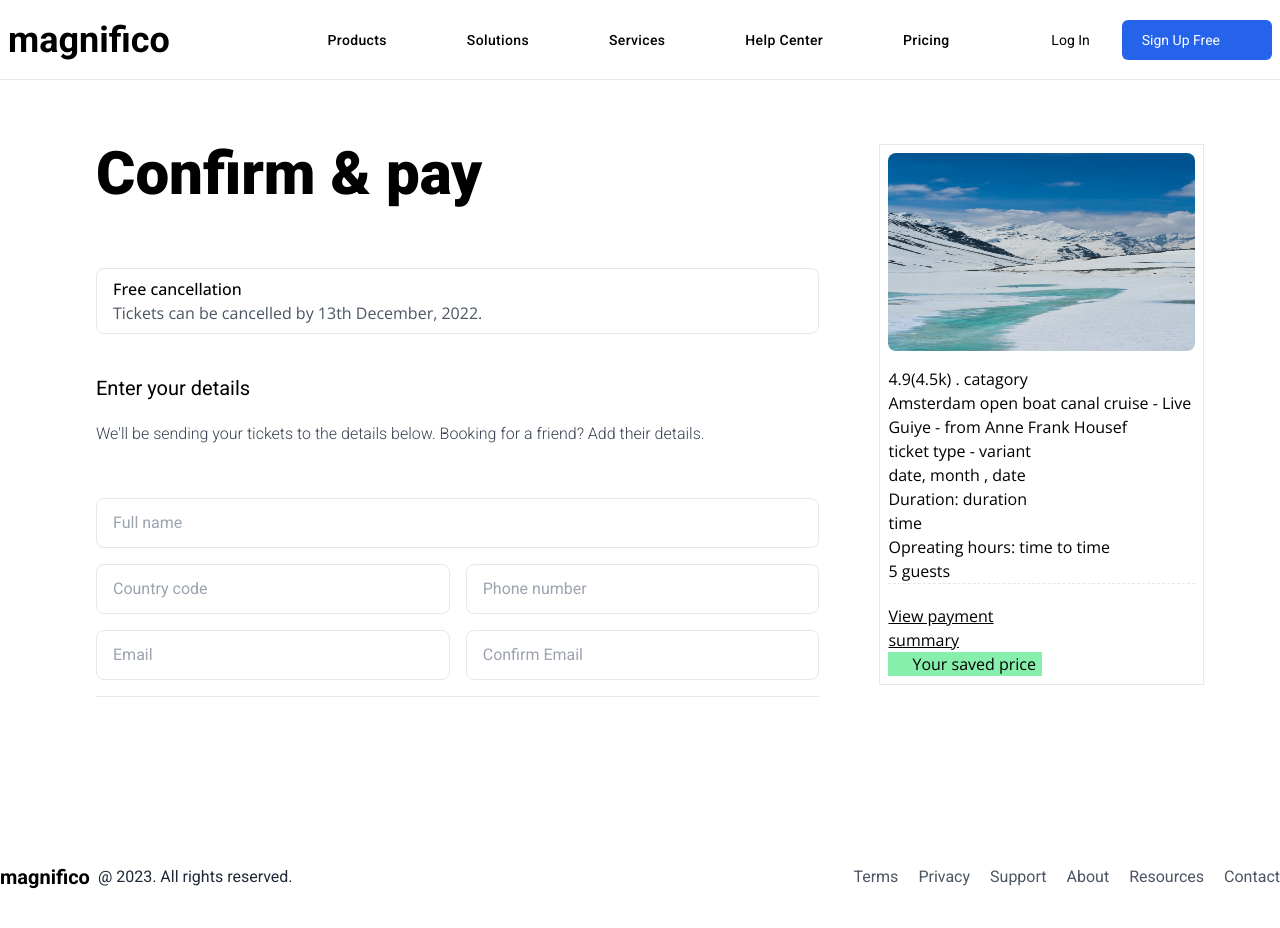
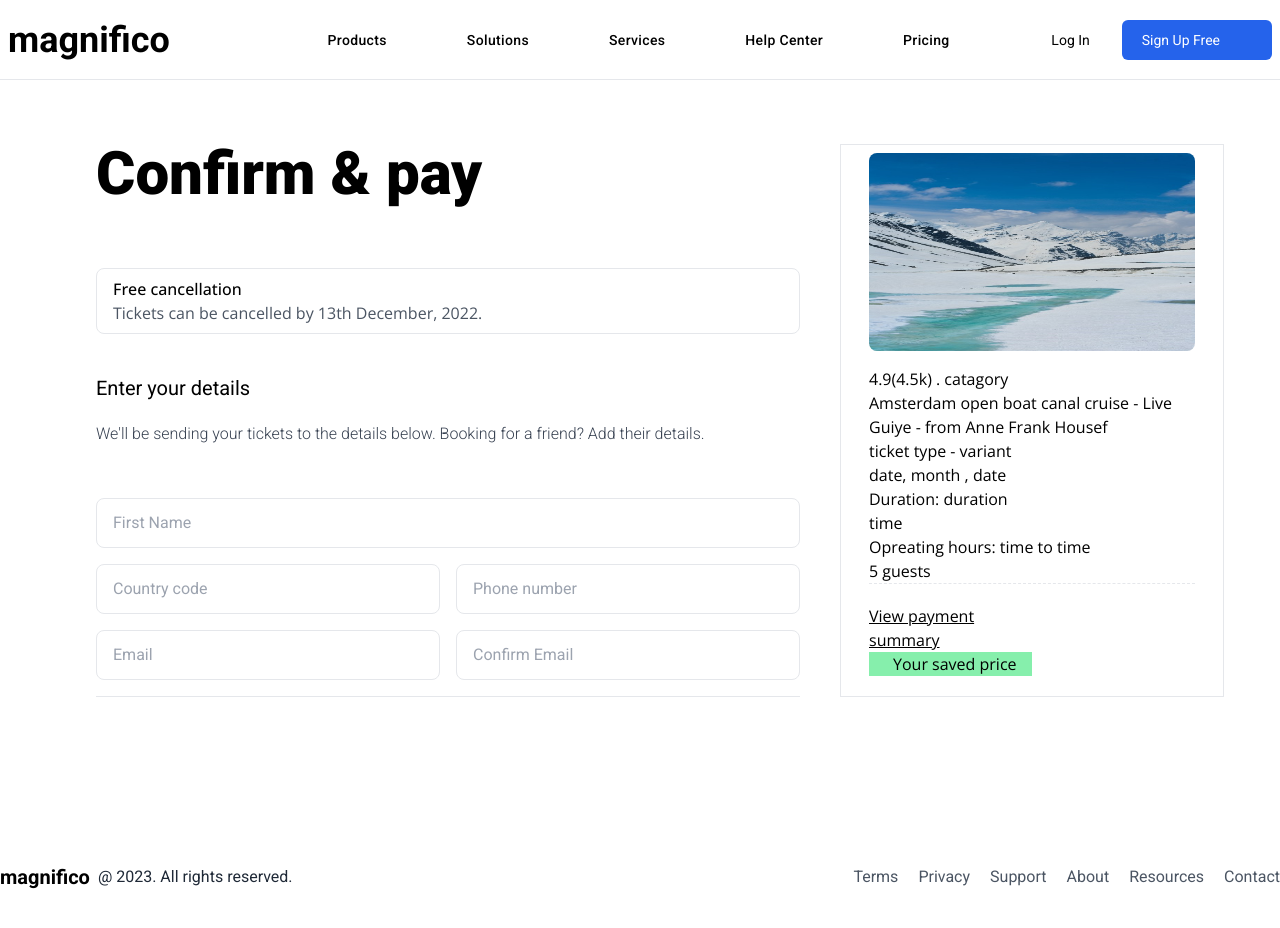
Before and after one commit to warmachine028/magnifico, a React (Vite) app: page /payment in a window 1280 px wide. Shown: the top 928 px of the page. Built offline with nearby package versions, Linux system fonts and the light colour scheme; some icons are missing.

Commit message:
feat: fixed card

```diff
--- a/src/components/DestinationCard.jsx
+++ b/src/components/DestinationCard.jsx
@@ -3,7 +3,7 @@ import { Mountain } from '../assets'
 
 const DestinationCard = () => {
 	return (
-		<div className="flex flex-col border ">
+		<aside className="flex flex-col border max-w-sm px-5">
 			<div className="flex flex-col p-2">
 				<img className="w-[352px] h-[198px] rounded-lg" src={Mountain} alt="" />
 			</div>
@@ -28,7 +28,7 @@ const DestinationCard = () => {
 					<p className="pl-6">Your saved price</p>
 				</div>
 			</div>
-		</div>
+		</aside>
 	)
 }
 
--- a/src/pages/Payment.jsx
+++ b/src/pages/Payment.jsx
@@ -8,9 +8,7 @@ const Payment = () => {
 				<PaymentHero />
 				<hr />
 			</div>
-			<aside className="w-1/3 max-w-sm px-5">
 				<DestinationCard />
-			</aside>
 		</main>
 	)
 }
--- a/src/sections/PaymentHero.jsx
+++ b/src/sections/PaymentHero.jsx
@@ -12,7 +12,7 @@ const PaymentHero = () => {
 					<p className="py-5 font-light text-gray-700">We'll be sending your tickets to the details below. Booking for a friend? Add their details.</p>
 				</div>
 				<form className="pt-8">
-					<input className="border rounded-lg pl-4 w-full pt-3 pb-3" placeholder="Full name" />
+					<input className="border rounded-lg pl-4 w-full pt-3 pb-3 required:*:text-"  placeholder="First Name" type="text" />
 					<div className="flex flex-row pt-4 gap-4">
 						<input className="border rounded-lg pl-4 p-3 w-1/2" placeholder="Country code" />
 						<input className="border rounded-lg pl-4 p-3 w-1/2" placeholder="Phone number" />
```
